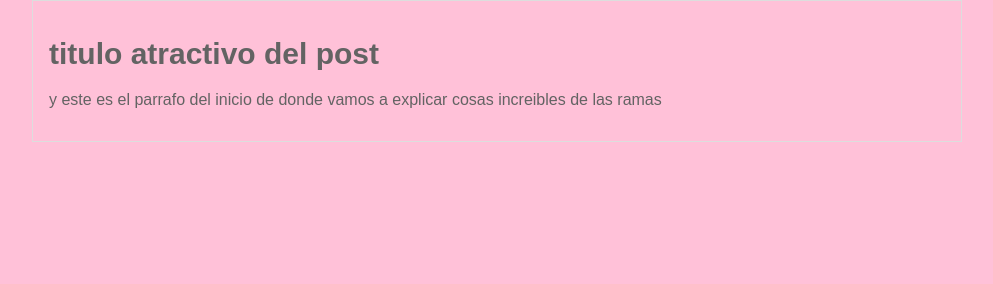
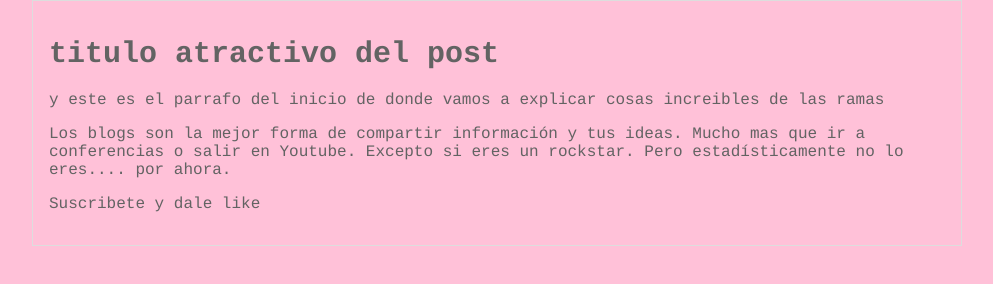
Before and after one commit to jennyCS09/hyperbloc, a plain HTML site: page index.html in a window 1280 px wide. Shown: the whole page, without its empty margins (143-1136 px from the left). Drawn offline with Linux system fonts and the light colour scheme.

Commit message:
agregado el contenido adicional del bloc y una peor tipografia

```diff
--- a/index.html
+++ b/index.html
@@ -14,6 +14,12 @@
             <p>y este es el parrafo del
                 inicio de donde vamos a
                 explicar cosas increibles de las ramas</p>
+            <p>Los blogs son la mejor forma de compartir
+                información y tus ideas. Mucho mas que ir
+                a conferencias o salir en Youtube. Excepto
+                si eres un rockstar. Pero estadísticamente
+                no lo eres.... por ahora.</p>
+            <p>Suscribete y dale like</p>
         </div>
 
     </div>
--- a/style/body.css
+++ b/style/body.css
@@ -3,7 +3,7 @@ body
     background-color: #ffc1d8;
     color:rgb(99, 99, 99);
     text-align: center;
-    font-family: "Arial";
+    font-family: Courier;
     font-size: 16px;
     margin: 0;
     padding: 0;
```
